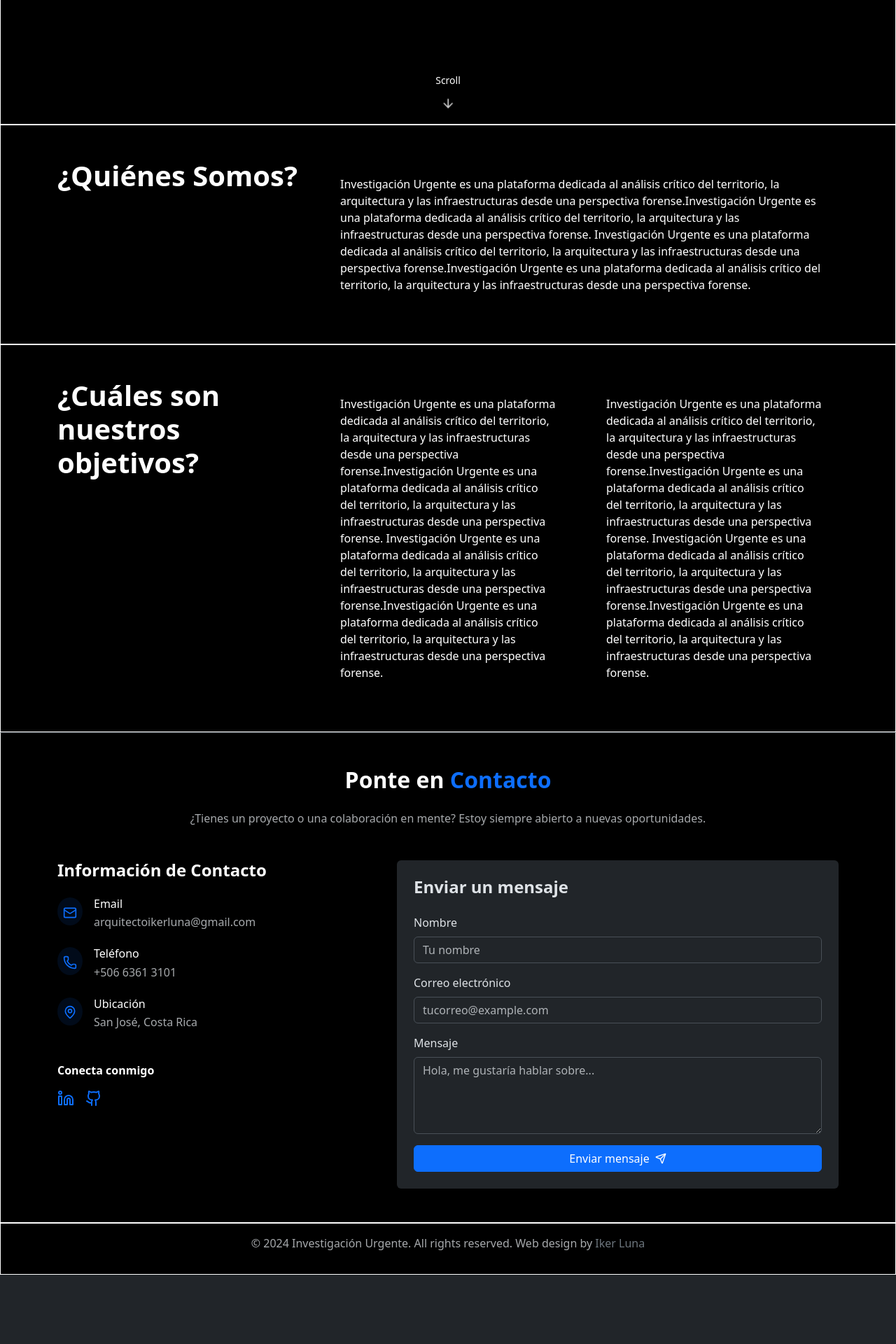
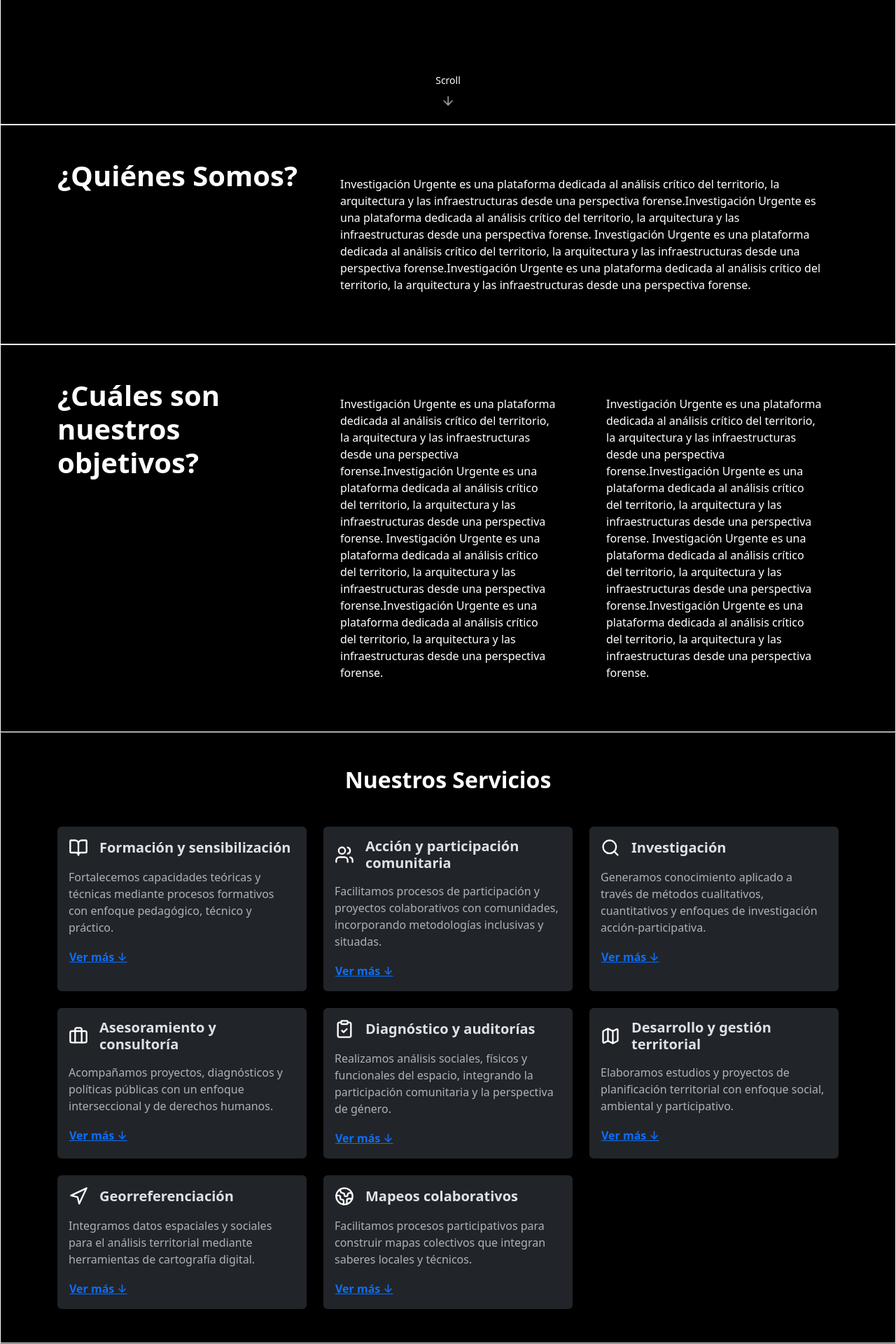
Before and after one commit to iluna007/I-U, a React (Vite) app: page / in a window 1280 px wide. Shown: the part 680-2600 px from the top of the page at 70% size. Before the commit the page ends 2501 px from the top, so only its background shows below. Built offline with nearby package versions, Linux system fonts and the light colour scheme.

Commit message:
subida 123

```diff
--- /dev/null
+++ b/src/components/ServiceSection.jsx
@@ -0,0 +1,135 @@
+import {
+  BookOpen,
+  Users,
+  Search,
+  Briefcase,
+  ClipboardCheck,
+  Map,
+  Navigation,
+  Globe2,
+} from "lucide-react";
+import { useState } from "react";
+
+function ServiceSection() {
+  const [activeIndex, setActiveIndex] = useState(null);
+
+  const services = [
+    {
+      icon: <BookOpen size={28} />,
+      title: "Formación y sensibilización",
+      short:
+        "Fortalecemos capacidades teóricas y técnicas mediante procesos formativos con enfoque pedagógico, técnico y práctico.",
+      full: `Ofrecemos servicios de formación y sensibilización orientados al fortalecimiento de capacidades teóricas y técnicas, adaptados a las necesidades de distintos públicos. Diseñamos y desarrollamos productos comunicacionales y acciones formativas que integran enfoque pedagógico, rigor técnico y aplicación práctica.
+
+Nuestras formaciones abordan temáticas clave como urbanismo feminista, movilidad, vivienda, metodologías participativas y la dimensión espacial de los cuidados, siempre desde una perspectiva de género interseccional.`,
+    },
+    {
+      icon: <Users size={28} />,
+      title: "Acción y participación comunitaria",
+      short:
+        "Facilitamos procesos de participación y proyectos colaborativos con comunidades, incorporando metodologías inclusivas y situadas.",
+      full: `Desarrollamos procesos de acción y participación comunitaria, así como investigación colaborativa, diálogos y proyectos construidos junto a la comunidad, orientados a identificar las diversas necesidades en relación con los usos y la configuración del espacio. Nuestro enfoque combina el conocimiento técnico especializado con metodologías participativas, garantizando procesos inclusivos, situados y contextualizados.`,
+    },
+    {
+      icon: <Search size={28} />,
+      title: "Investigación",
+      short:
+        "Generamos conocimiento aplicado a través de métodos cualitativos, cuantitativos y enfoques de investigación acción-participativa.",
+      full: `Desarrollamos estudios e investigaciones sociales que combinan métodos cualitativos y cuantitativos con enfoques de investigación acción-participativa, integrando una perspectiva feminista interseccional, de derechos humanos y de inclusión social.`,
+    },
+    {
+      icon: <Briefcase size={28} />,
+      title: "Asesoramiento y consultoría",
+      short:
+        "Acompañamos proyectos, diagnósticos y políticas públicas con un enfoque interseccional y de derechos humanos.",
+      full: `Ofrecemos servicios de asesoramiento y consultoría especializada en investigación, intervención social, gestión de proyectos y formación. Acompañamos a instituciones y organizaciones sociales en el diseño de planes, programas y proyectos sostenibles.`,
+    },
+    {
+      icon: <ClipboardCheck size={28} />,
+      title: "Diagnóstico y auditorías",
+      short:
+        "Realizamos análisis sociales, físicos y funcionales del espacio, integrando la participación comunitaria y la perspectiva de género.",
+      full: `Realizamos análisis integrales del espacio que evalúan los aspectos sociales, físicos y funcionales, incorporando una perspectiva de género interseccional. Nuestro enfoque combina el análisis técnico con la participación activa de la comunidad.`,
+    },
+    {
+      icon: <Map size={28} />,
+      title: "Desarrollo y gestión territorial",
+      short:
+        "Elaboramos estudios y proyectos de planificación territorial con enfoque social, ambiental y participativo.",
+      full: `Desarrollamos estudios sobre la situación, los usos y las necesidades de espacios y territorios específicos, tanto urbanos como rurales, integrando sostenibilidad, participación y bienestar comunitario.`,
+    },
+    {
+      icon: <Navigation size={28} />,
+      title: "Georreferenciación",
+      short:
+        "Integramos datos espaciales y sociales para el análisis territorial mediante herramientas de cartografía digital.",
+      full: `Desarrollamos procesos de georreferenciación que permiten visualizar y analizar información territorial mediante herramientas de cartografía digital. Integramos datos espaciales y sociales para identificar patrones, relaciones y dinámicas en el territorio, facilitando la toma de decisiones basada en evidencia.
+
+Utilizamos plataformas abiertas y sistemas de información geográfica (SIG) que posibilitan la representación precisa y dinámica del espacio, adaptadas a distintos niveles de análisis y escalas de intervención.`,
+    },
+    {
+      icon: <Globe2 size={28} />,
+      title: "Mapeos colaborativos",
+      short:
+        "Facilitamos procesos participativos para construir mapas colectivos que integran saberes locales y técnicos.",
+      full: `Diseñamos y facilitamos mapeos colaborativos que promueven la participación activa de comunidades en la lectura y transformación de su entorno. Estas metodologías fomentan el diálogo, la memoria colectiva y la identificación de recursos, conflictos y oportunidades en el territorio.
+
+Los mapeos combinan herramientas digitales y analógicas, integrando el conocimiento técnico con los saberes locales para producir representaciones situadas y compartidas del espacio.`,
+    },
+  ];
+
+  return (
+    <section id="services" className="py-5 border-top">
+      <div className="container">
+        <h2 className="text-center fw-bold mb-5">Nuestros Servicios</h2>
+
+        <div className="row g-4">
+          {services.map((service, index) => (
+            <div className="col-md-6 col-lg-4" key={index}>
+              <div
+                className="card h-100 shadow-sm border-0 service-card"
+                style={{
+                  backgroundColor: "var(--bs-body-bg)",
+                  transition: "background-color 0.3s ease",
+                }}
+              >
+                <div className="card-body">
+                  <div className="d-flex align-items-center mb-3">
+                    <div className="me-3 text-primary">{service.icon}</div>
+                    <h5 className="card-title fw-semibold mb-0">
+                      {service.title}
+                    </h5>
+                  </div>
+
+                  <p className="card-text text-muted">{service.short}</p>
+
+                  <button
+                    className="btn btn-link p-0 text-primary fw-semibold"
+                    onClick={() =>
+                      setActiveIndex(activeIndex === index ? null : index)
+                    }
+                  >
+                    {activeIndex === index ? "Ver menos ↑" : "Ver más ↓"}
+                  </button>
+
+                  {activeIndex === index && (
+                    <div className="mt-3">
+                      <p
+                        className="text-muted small"
+                        style={{ whiteSpace: "pre-line" }}
+                      >
+                        {service.full}
+                      </p>
+                    </div>
+                  )}
+                </div>
+              </div>
+            </div>
+          ))}
+        </div>
+      </div>
+    </section>
+  );
+}
+
+export default ServiceSection;
--- a/src/pages/Home.jsx
+++ b/src/pages/Home.jsx
@@ -2,6 +2,7 @@ import HeroSection from "../components/HeroSection";
 import AboutSection from "../components/AboutSection";
 import ObjectivesSection from "../components/ObjectivesSection";
 import ContactSection from "../components/ContactSection";
+import ServiceSection from "../components/ServiceSection";
 
 function Home() {
   return (
@@ -9,6 +10,7 @@ function Home() {
       <HeroSection />
       <AboutSection />
       <ObjectivesSection />
+      <ServiceSection />
       <ContactSection />
     </>
   );
--- a/src/styles/theme-borders.css
+++ b/src/styles/theme-borders.css
@@ -2,7 +2,8 @@
 .navbar,
 .about-box,
 .custom-footer,
-#contact {
+#contact,
+#services {
   border-width: 1px;
   border-style: solid;
   transition:
@@ -15,13 +16,15 @@
 body[data-bs-theme="dark"] .navbar,
 body[data-bs-theme="dark"] .about-box,
 body[data-bs-theme="dark"] .custom-footer,
-body[data-bs-theme="dark"] #contact {
+body[data-bs-theme="dark"] #contact,
+body[data-bs-theme="dark"] #services {
   border-color: #ffffff;
   background-color: #000000;
   color: #ffffff;
 }
 
-body[data-bs-theme="dark"] .custom-footer a svg {
+body[data-bs-theme="dark"] .custom-footer a svg,
+body[data-bs-theme="dark"] #services svg {
   color: #ffffff;
 }
 
@@ -29,22 +32,50 @@ body[data-bs-theme="dark"] .custom-footer a svg {
 body[data-bs-theme="light"] .navbar,
 body[data-bs-theme="light"] .about-box,
 body[data-bs-theme="light"] .custom-footer,
-body[data-bs-theme="light"] #contact {
+body[data-bs-theme="light"] #contact,
+body[data-bs-theme="light"] #services {
   border-color: #000000;
   background-color: #ffffff;
   color: #000000;
 }
 
-body[data-bs-theme="light"] .custom-footer a svg {
+body[data-bs-theme="light"] .custom-footer a svg,
+body[data-bs-theme="light"] #services svg {
   color: #000000;
 }
 
 /* Hover animation for icons */
-.custom-footer a svg {
+.custom-footer a svg,
+#services svg {
   transition: transform 0.2s ease, color 0.2s ease;
 }
 
-.custom-footer a:hover svg {
+.custom-footer a:hover svg,
+#services svg:hover {
   transform: scale(1.1);
   color: var(--bs-primary);
 }
+
+/* Fade and slide animation for cards */
+@keyframes fadeSlideUp {
+  from {
+    opacity: 0;
+    transform: translateY(30px);
+  }
+  to {
+    opacity: 1;
+    transform: translateY(0);
+  }
+}
+
+.service-card {
+  opacity: 0;
+  animation: fadeSlideUp 0.8s ease forwards;
+}
+
+.service-card:nth-child(1) { animation-delay: 0.1s; }
+.service-card:nth-child(2) { animation-delay: 0.2s; }
+.service-card:nth-child(3) { animation-delay: 0.3s; }
+.service-card:nth-child(4) { animation-delay: 0.4s; }
+.service-card:nth-child(5) { animation-delay: 0.5s; }
+.service-card:nth-child(6) { animation-delay: 0.6s; }
```
